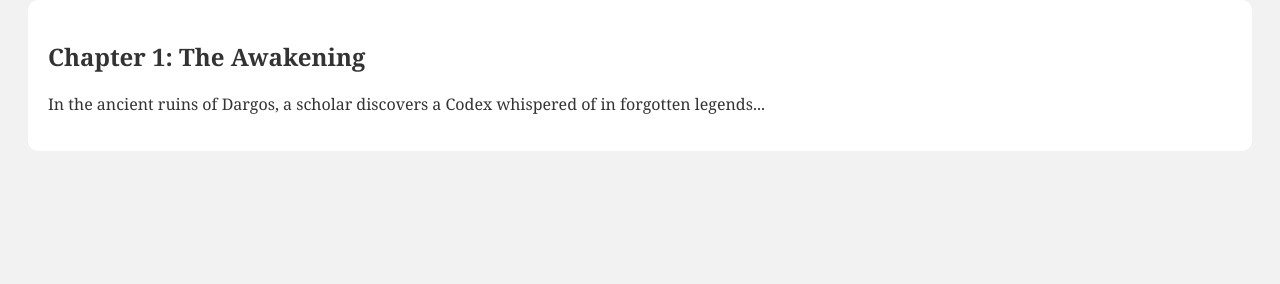
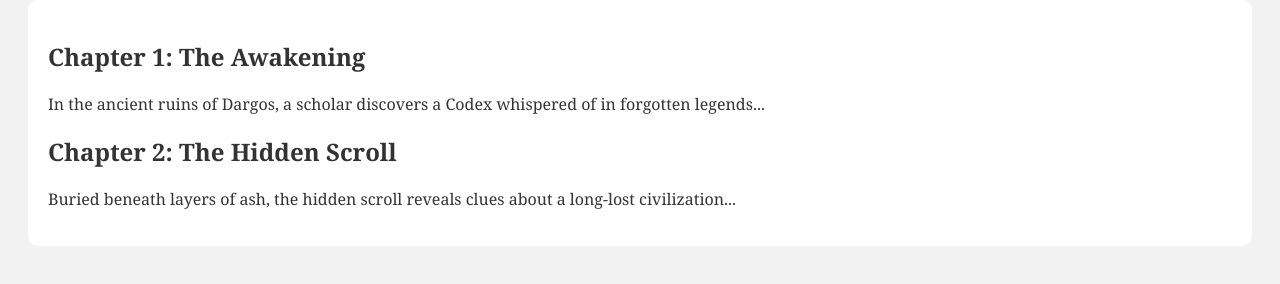
Before and after one commit to GodwinChukks/greenwood_Library_website, a plain HTML site: page index.html in a window 1280 px wide. Shown: the part 114-398 px from the top of the page. Drawn offline with Linux system fonts and the light colour scheme.

Commit message:
Add Chapter 2: The Hidden Scroll

```diff
--- a/index.html
+++ b/index.html
@@ -11,6 +11,9 @@
     <h2>Chapter 1: The Awakening</h2>
     <p>In the ancient ruins of Dargos, a scholar discovers a Codex whispered of in forgotten legends...</p>
 
+    <h2>Chapter 2: The Hidden Scroll</h2>
+    <p>Buried beneath layers of ash, the hidden scroll reveals clues about a long-lost civilization...</p>
+
   </div>
 </body>
 </html>
```
